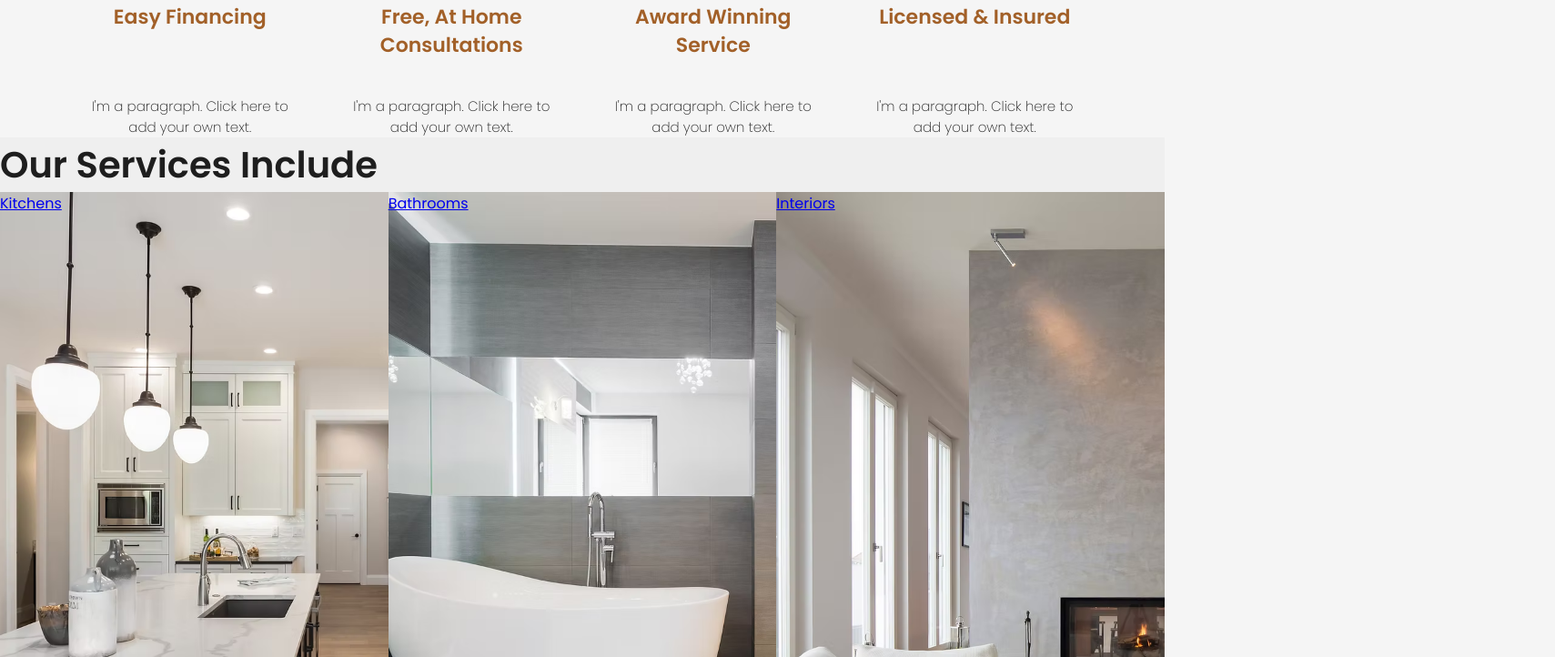
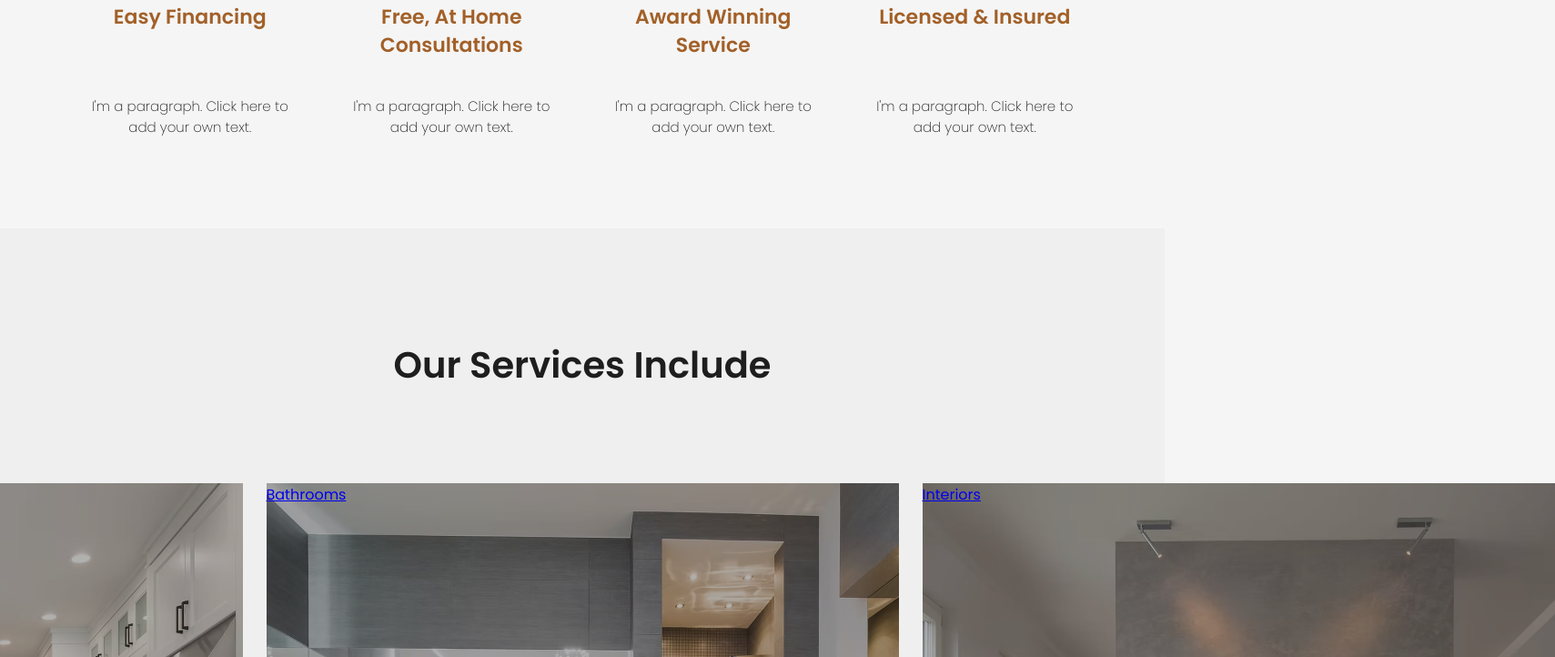
Before and after one commit to magdachikhr-hub/M-B-Remodeling, a plain HTML site: page index.html in a window 1280 px wide. Shown: the part 2038-2760 px from the top of the page at 91% size, 1709 px wide, since content can reach past the window. Drawn offline with Linux system fonts and the light colour scheme.

Commit message:
section fourth

```diff
--- a/style.css
+++ b/style.css
@@ -192,13 +192,25 @@ main {
 section.fourth {
   background-color: var(--white-opacity);
   height: 1255px;
+  display: flex;
+  flex-direction: column;
+  align-items: center;
+  gap: 100px;
+  padding-top: 120px;
+  margin-top: 100px;
   div.rooms {
     display: flex;
+    gap: 26px;
 
     .common {
       width: 695px;
       height: 726px;
       background-size: cover;
+    }
+    .light_overlay {
+      width: 100%;
+      height: 100%;
+      background-color: var(--overlay-color);
     }
 
     div.kitchens {
```
